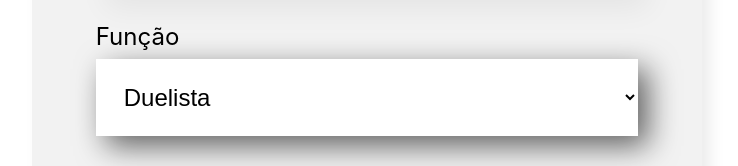
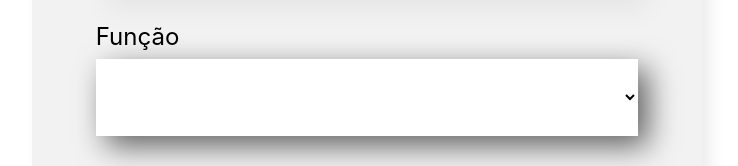
Before and after one commit to MichalskiLucas/organo, a React (Create React App) app: page / in a window 1280 px wide. Shown: the part 939-1105 px from the top of the page, without its empty margins (273-1011 px from the left). Built offline with nearby package versions, Linux system fonts and the light colour scheme; the HTML template or start-up script is replaced by a standard one.

Commit message:
Corrigindo alguns bugs no projeto

```diff
--- a/src/App.js
+++ b/src/App.js
@@ -39,6 +39,7 @@
       <Banner />
       <Formulario funcao={classes.map(classe => classe.nome)} aoAgenteCadastrado={aoAgenteNovo} />
       {classes.map(classe => <Classe
+       key={classe.nome}
        nome={classe.nome}
        corPrimaria={classe.corPrimaria}
        corSecundaria={classe.corSecundaria}
--- a/src/componentes/Campeao/index.js
+++ b/src/componentes/Campeao/index.js
@@ -1,9 +1,9 @@
 import './Campeao.css'
 
-const Campeao = ({agente, imagem, cargo}) => {
+const Campeao = ({agente, imagem, cargo, corPrimaria}) => {
     return (
         <div className='campeao'>
-            <div className='cabecalho'>
+            <div className='cabecalho' style={{ backgroundColor: corPrimaria }}>
                 <img src={imagem} alt={agente} />
             </div>
             <div className='rodape'>
--- a/src/componentes/Classe/index.js
+++ b/src/componentes/Classe/index.js
@@ -6,7 +6,7 @@
         props.agentes.length > 0 && <section className='classe' style={{ backgroundColor: props.corSecundaria }}>
             <h3 style={{ borderColor: props.corPrimaria }}>{props.nome}</h3>
             <div className='agentes'>
-                {props.agentes.map(agente => <Campeao agente={agente.agente} cargo={agente.funcaoAgente} imagem={agente.imagem} />)}
+                {props.agentes.map(agente => <Campeao key={agente.agente} corPrimaria={props.corPrimaria} agente={agente.agente} cargo={agente.funcaoAgente} imagem={agente.imagem} />)}
             </div>
         </section>
     );
--- a/src/componentes/ListaSuspensa/index.js
+++ b/src/componentes/ListaSuspensa/index.js
@@ -4,7 +4,8 @@
     return(
         <div className='lista-suspensa'>
             <label>{props.label}</label>
-            <select onChange={evento =>props.aoAlterado(evento.target.value)} value={props.value}>
+            <select onChange={evento => props.aoAlterado(evento.target.value)} required={props.required}  value={props.valor}>
+                <option value=""></option>
                 {props.itens.map(item => <option key={item}>{item}</option>)}
             </select>
         </div>
```
